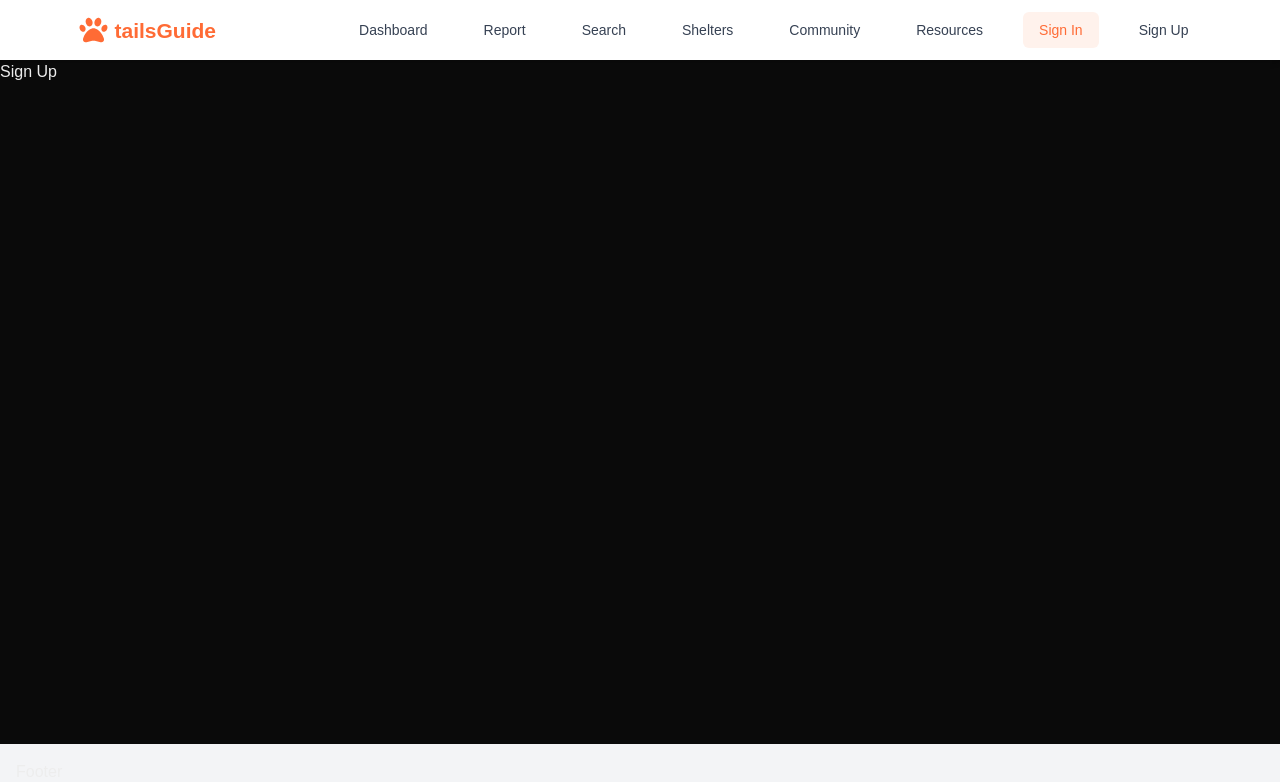
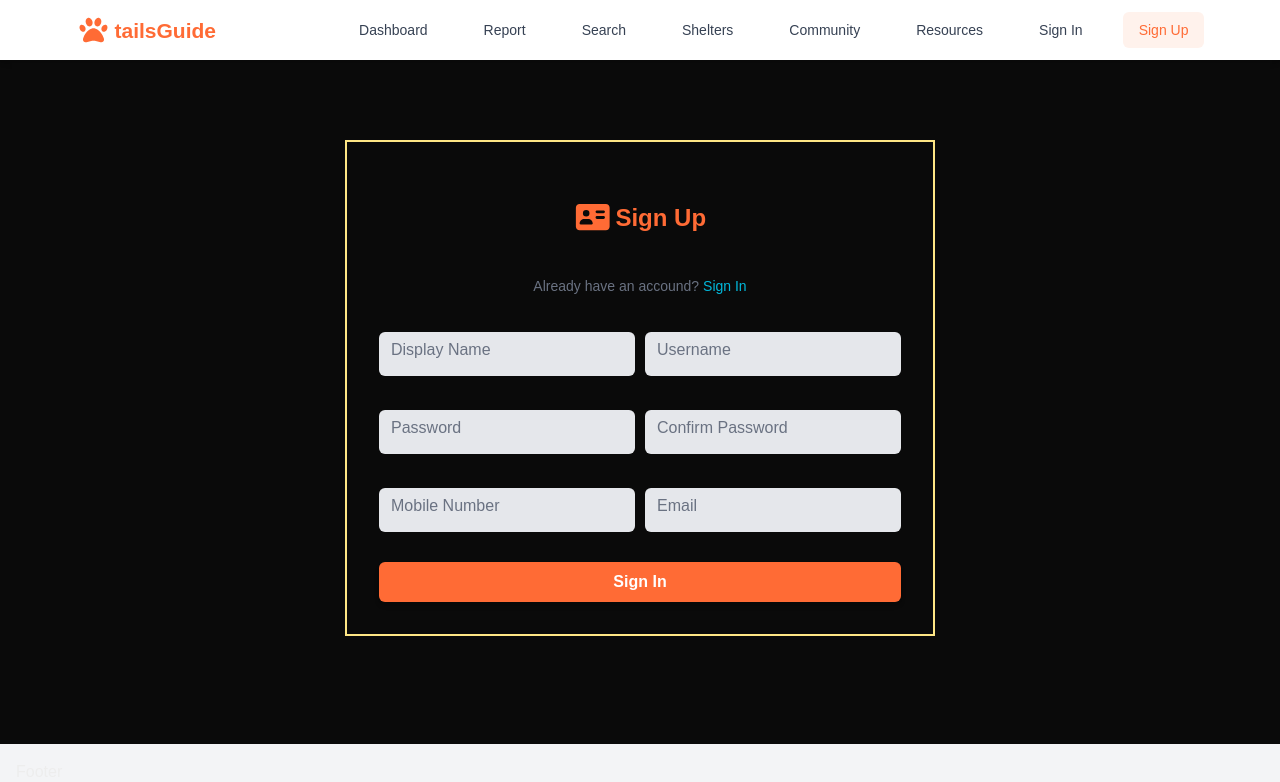
Before and after one commit to DertzInfotech/tailsguide, a Next.js app: page /signup in a window 1280 px wide. Shown: the top 782 px of the page. Built offline with nearby package versions, Linux system fonts and the light colour scheme.

Commit message:
added sign up page

```diff
--- a/src/app/signup/page.js
+++ b/src/app/signup/page.js
@@ -1,7 +1,98 @@
+'use client';
+
+import { FontAwesomeIcon } from "@fortawesome/react-fontawesome";
+import { faAddressCard } from "@fortawesome/free-solid-svg-icons";
+import Link from "next/link";
+import Input from "@/components/UI/input";
+import { useState } from "react";
+
 export default function SignUp(){
+
+  const [username, setUsername] = useState('');
+  const [displayName, setDisplayName] = useState('');
+  const [password, setPassword] = useState('');
+  const [confirmPassword, setConfirmPassword] = useState('');
+  const [mobileNo, setMobileNo] = useState('');
+  const [email, setEmail] = useState('');
+
+
   return (
     <>
-      Sign Up
+      <div className="flex items-center justify-center w-full h-full">
+        <div className="flex flex-col items-center max-w-400px min-h-1/2 border-2 border-amber-200 m-20 p-8">
+
+          {/* logo */}
+          <div className="flex items-center justify-center mt-6 mb-10">
+            <div className="flex items-center gap-1 text-2xl font-bold text-orange-primary pt-0.5">
+              <i className="text-3xl"><FontAwesomeIcon icon={faAddressCard} /></i>
+              <span>Sign Up</span>
+            </div>
+          </div>
+
+          {/* Login Main Section */}
+          <div className="flex flex-col gap-4">
+
+            {/* Redirection Text */}
+            <div className="flex items-center justify-center">
+              <span className="text-sm text-gray-500">Already have an accound?</span>
+              <span className="text-sm text-cyan-500"><Link href="/signin">&nbsp;Sign In</Link></span>
+            </div>
+
+            {/* Login Elements */}
+            <form className="flex flex-col gap-2.5  md:grid md:grid-cols-2">
+              <Input
+                id="displayname"
+                label="Display Name"
+                type="text"
+                value={displayName}
+                onChange={(e) => setDisplayName(e.target.value)}
+              />
+              <Input
+                id="username"
+                label="Username"
+                type="text"
+                value={username}
+                onChange={(e) => setUsername(e.target.value)}
+              />
+              <Input
+                id="password"
+                label="Password"
+                type="text"
+                value={password}
+                onChange={(e) => setPassword(e.target.value)}
+              />
+              <Input
+                id="confirmpassword"
+                label="Confirm Password"
+                type="text"
+                value={confirmPassword}
+                onChange={(e) => setConfirmPassword(e.target.value)}
+              />
+              <Input
+                id="mobileno"
+                label="Mobile Number"
+                type="text"
+                value={mobileNo}
+                onChange={(e) => setMobileNo(e.target.value)}
+              />
+              <Input
+                id="email"
+                label="Email"
+                type="text"
+                value={email}
+                onChange={(e) => setEmail(e.target.value)}
+              />
+
+              <button
+                type="submit"
+                className="w-full mt-4 py-2 px-4 bg-orange-primary hover:bg-orange-secondary text-white font-semibold rounded-md shadow-md transition duration-150 col-span-2"
+              >Sign In</button>
+            </form>
+
+          </div>
+
+        </div>
+      </div>
     </>
   )
 }
--- a/src/components/UI/header.js
+++ b/src/components/UI/header.js
@@ -21,8 +21,8 @@ export default function Header() {
           <Link href="#shelters" className="nav-link">Shelters</Link>
           <Link href="#community" className="nav-link">Community</Link>
           <Link href="#resources" className="nav-link">Resources</Link>
-          <Link href="/signin" className="nav-link active">Sign In</Link>
-          <a id="signup" className="nav-link">Sign Up</a>
+          <Link href="/signin" className={pathname === "/signin" ? "nav-link active" : "nav-link"}>Sign In</Link>
+          <Link href="/signup" className={pathname === "/signup" ? "nav-link active" : "nav-link"}>Sign Up</Link>
           <a id="register-pet" href="#pet-registration" className="nav-link hidden">My Profile</a>
           <a id="logout" className="nav-link hidden">Log Out</a>
         </div>
```
